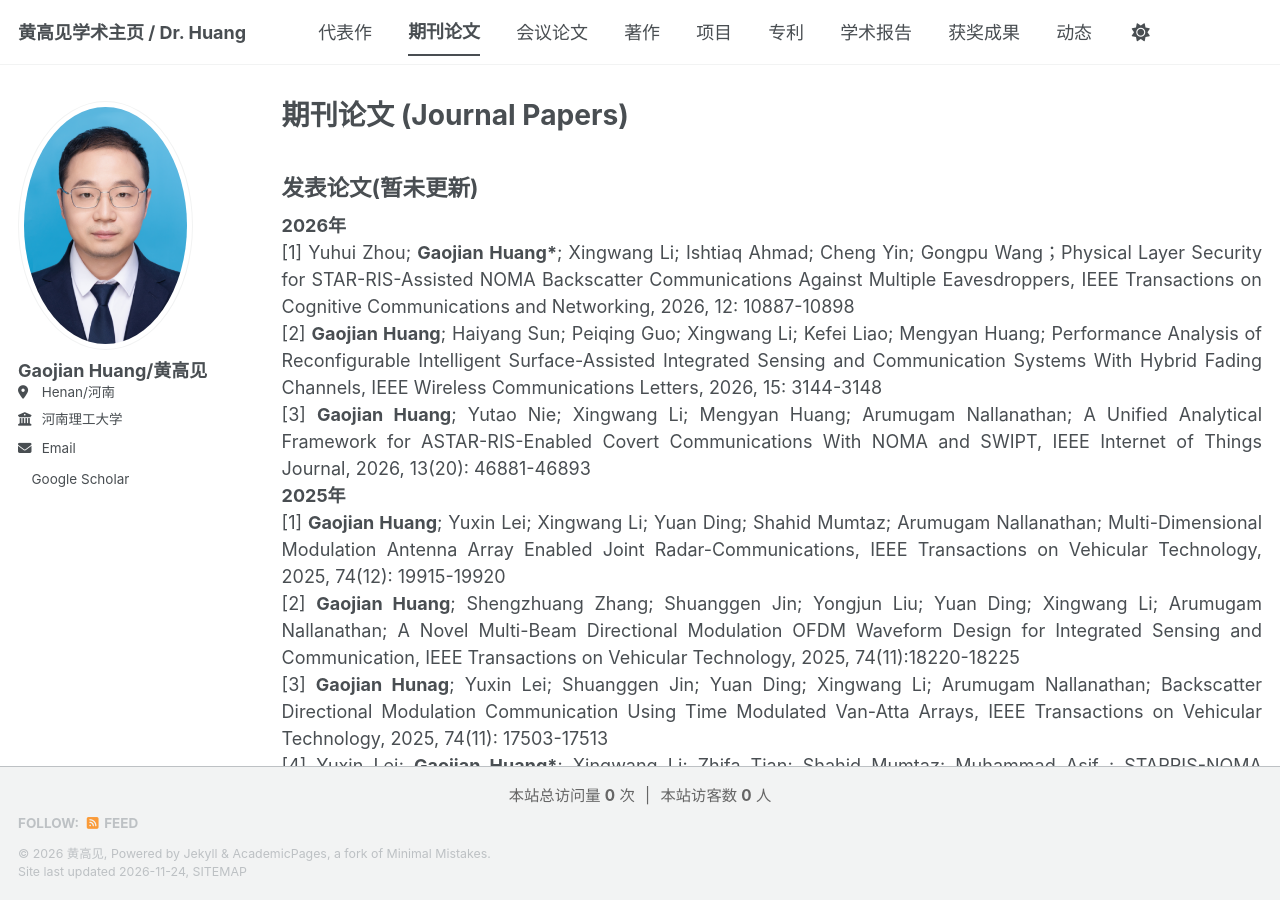
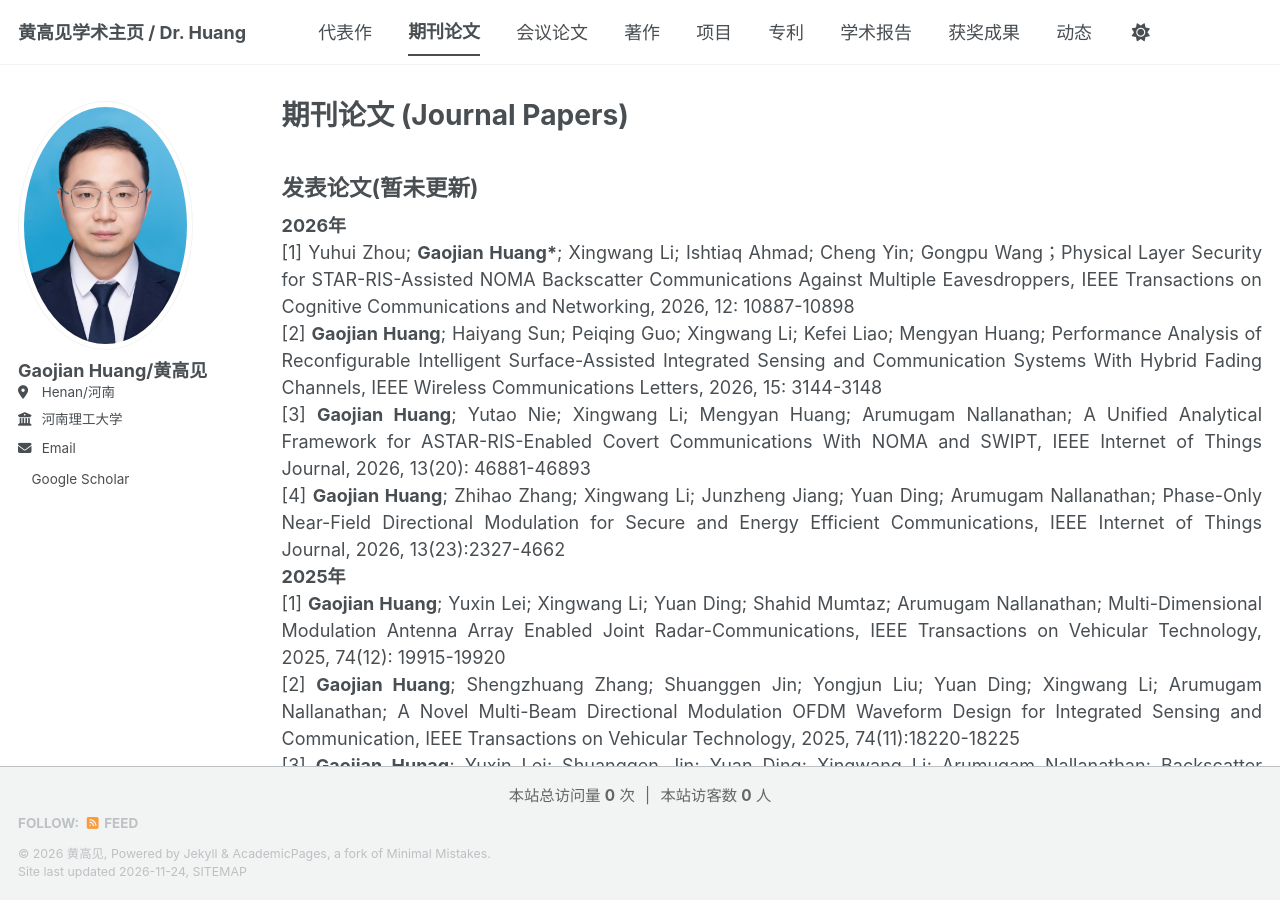
Before and after one commit to Gaojian-Huang/Gaojian-Huang.github.io, a Jekyll site: the page built from _pages/journals.md, in a window 1280 px wide and 900 px high. Built offline with Jekyll 4.4.1, drawn with Linux system fonts in a browser that asks for light colours; a script bundle is joined from its source files by our own code; a style sheet for code colours, icons or effects is not loaded.

Commit message:
Update journals.md

```diff
--- a/_pages/journals.md
+++ b/_pages/journals.md
@@ -10,7 +10,8 @@ author_profile: true
 [1] Yuhui Zhou; <strong>Gaojian Huang*</strong>; Xingwang Li; Ishtiaq Ahmad; Cheng Yin; Gongpu Wang；Physical Layer Security for STAR-RIS-Assisted NOMA Backscatter Communications Against Multiple Eavesdroppers, IEEE Transactions on Cognitive Communications and Networking, 2026, 12: 10887-10898 <br>
 [2] <strong>Gaojian Huang</strong>; Haiyang Sun; Peiqing Guo; Xingwang Li; Kefei Liao; Mengyan Huang; Performance Analysis of Reconfigurable Intelligent Surface-Assisted Integrated Sensing and Communication Systems With Hybrid Fading Channels, IEEE Wireless Communications Letters, 2026, 15: 3144-3148 <br>
 [3] <strong>Gaojian Huang</strong>; Yutao Nie; Xingwang Li; Mengyan Huang; Arumugam Nallanathan; A Unified Analytical Framework for ASTAR-RIS-Enabled Covert Communications With NOMA and SWIPT, IEEE Internet of Things Journal, 2026, 13(20): 46881-46893 <br>
-<strong>2025年</strong> <br>
+[4] <strong>Gaojian Huang</strong>; Zhihao Zhang; Xingwang Li; Junzheng Jiang; Yuan Ding; Arumugam Nallanathan; Phase-Only Near-Field Directional Modulation for Secure and Energy Efficient Communications, IEEE Internet of Things Journal, 2026, 13(23):2327-4662 <br>
+ <strong>2025年</strong> <br>
 <div style="text-align: justify;">
 [1] <strong>Gaojian Huang</strong>; Yuxin Lei; Xingwang Li; Yuan Ding; Shahid Mumtaz; Arumugam Nallanathan; Multi-Dimensional Modulation Antenna Array Enabled Joint Radar-Communications, IEEE Transactions on Vehicular Technology, 2025, 74(12): 19915-19920 <br>
 [2] <strong>Gaojian Huang</strong>; Shengzhuang Zhang; Shuanggen Jin; Yongjun Liu; Yuan Ding; Xingwang Li; Arumugam Nallanathan; A Novel Multi-Beam Directional Modulation OFDM Waveform Design for Integrated Sensing and Communication, IEEE Transactions on Vehicular Technology, 2025, 74(11):18220-18225 <br>
```
